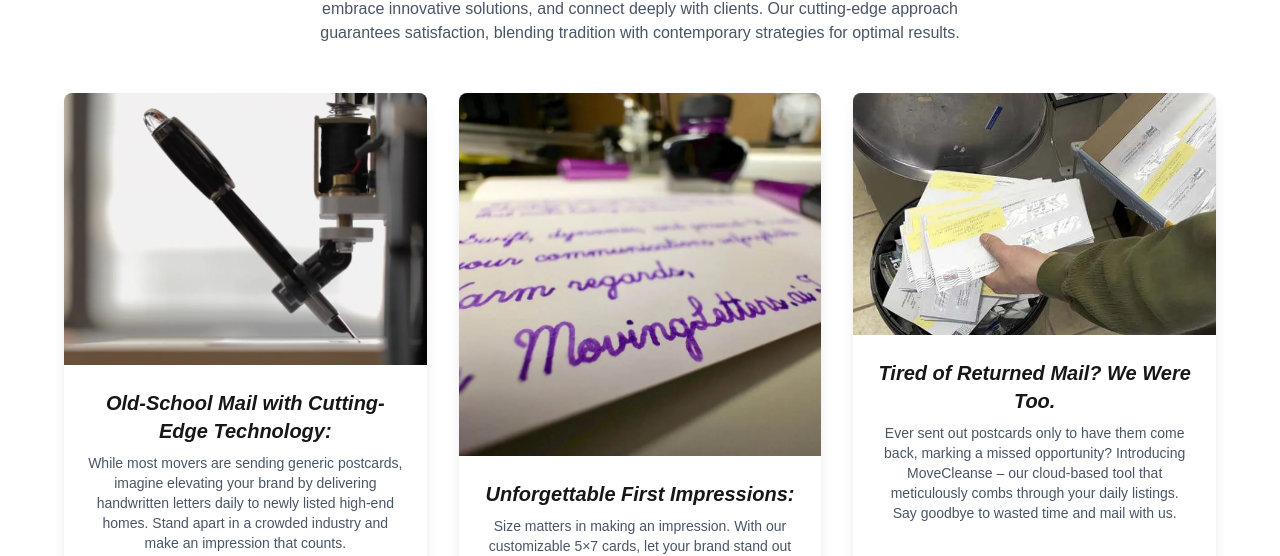
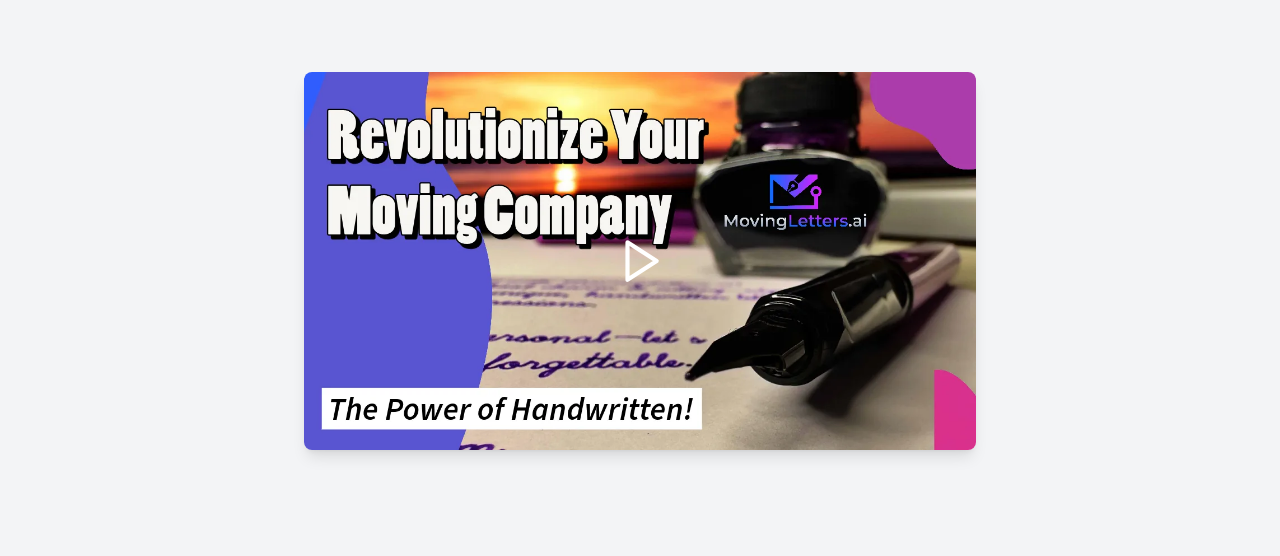
Before and after one commit to adnanfrd/HandWritten_Edge, a Next.js app: page / in a window 1280 px wide. Shown: the part 939-1495 px from the top of the page. Built offline with nearby package versions, Linux system fonts and the light colour scheme.

Commit message:
videosection

```diff
--- a/src/app/page.js
+++ b/src/app/page.js
@@ -7,11 +7,13 @@ import MovingLettersSection from "@/components/Home/MovingLettersSection";
 import PersonalTouch from "@/components/Home/PersonalTouch";
 import StaySection from "@/components/Home/StaySection";
 import Testimonials from "@/components/Home/Testimonials";
+import VideoSection from "@/components/Home/VideoSection";
 import WhyHandwrittenLetters from "@/components/Home/WhyHandwrittenLetters";
 
 export default function Home() {
   return (
    <div>
+    <VideoSection/>
     <HomeServices/>
     <MovingLettersSection/>
     <StaySection/>
--- /dev/null
+++ b/src/components/Home/VideoSection.jsx
@@ -0,0 +1,54 @@
+"use client";
+
+import { useState } from "react";
+import Image from "next/image";
+import { Play, X } from "lucide-react";
+
+export default function VideoSection() {
+  const [isOpen, setIsOpen] = useState(false);
+
+  return (
+    <div className="flex justify-center items-center min-h-screen bg-gray-100">
+      <div className="relative w-[90%] max-w-2xl shadow-lg rounded-lg overflow-hidden">
+        <Image
+          src="/video-thumbnail.webp"
+          alt="Video Thumbnail"
+          width={800}
+          height={450}
+          className="w-full h-auto object-cover"
+        />
+
+        <button
+          className="absolute inset-0 flex items-center justify-center bg-opacity-50 hover:bg-opacity-70 transition-all"
+          onClick={() => setIsOpen(true)}
+        >
+          <Play size={50} className="text-white" />
+        </button>
+      </div>
+
+      {isOpen && (
+        <div
+          className="fixed inset-0 bg-black bg-opacity-90 flex items-center justify-center z-50"
+          onClick={() => setIsOpen(false)}
+        >
+          <div
+            className="relative w-full max-w-5xl p-4"
+            onClick={(e) => e.stopPropagation()}
+          >
+            <button
+              className="absolute top-4 right-4 text-white"
+              onClick={() => setIsOpen(false)}
+            >
+              <X size={40} />
+            </button>
+
+            <video controls autoPlay className="w-full h-auto max-h-[90vh]">
+              <source src="/MovingLetters-Christmas-Ad-web.mp4" type="video/mp4" />
+              Your browser does not support the video tag.
+            </video>
+          </div>
+        </div>
+      )}
+    </div>
+  );
+}
```
Also changed, not shown: src/components/Home/HeroHome.jsx (+0 -8 lines).
